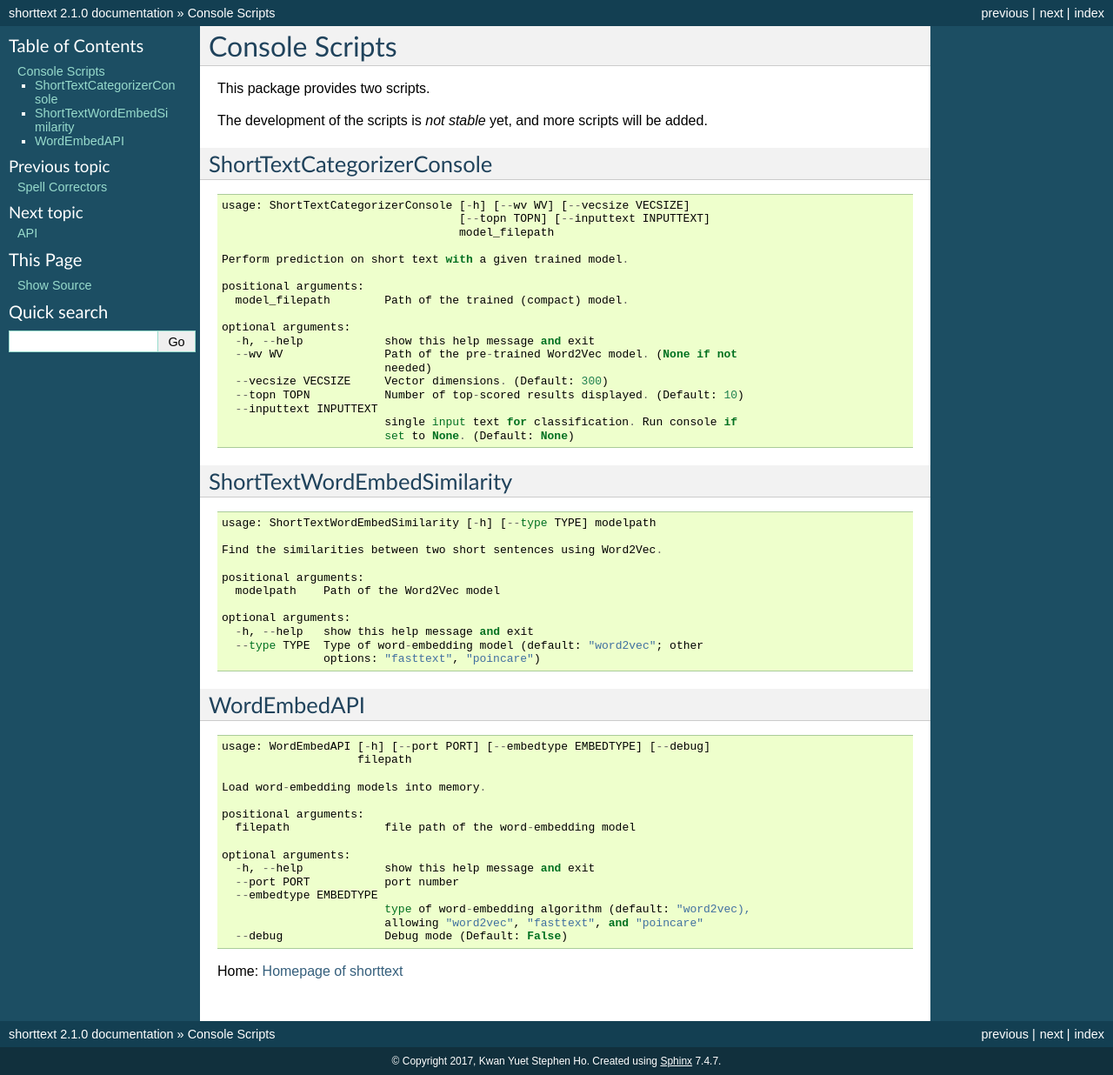
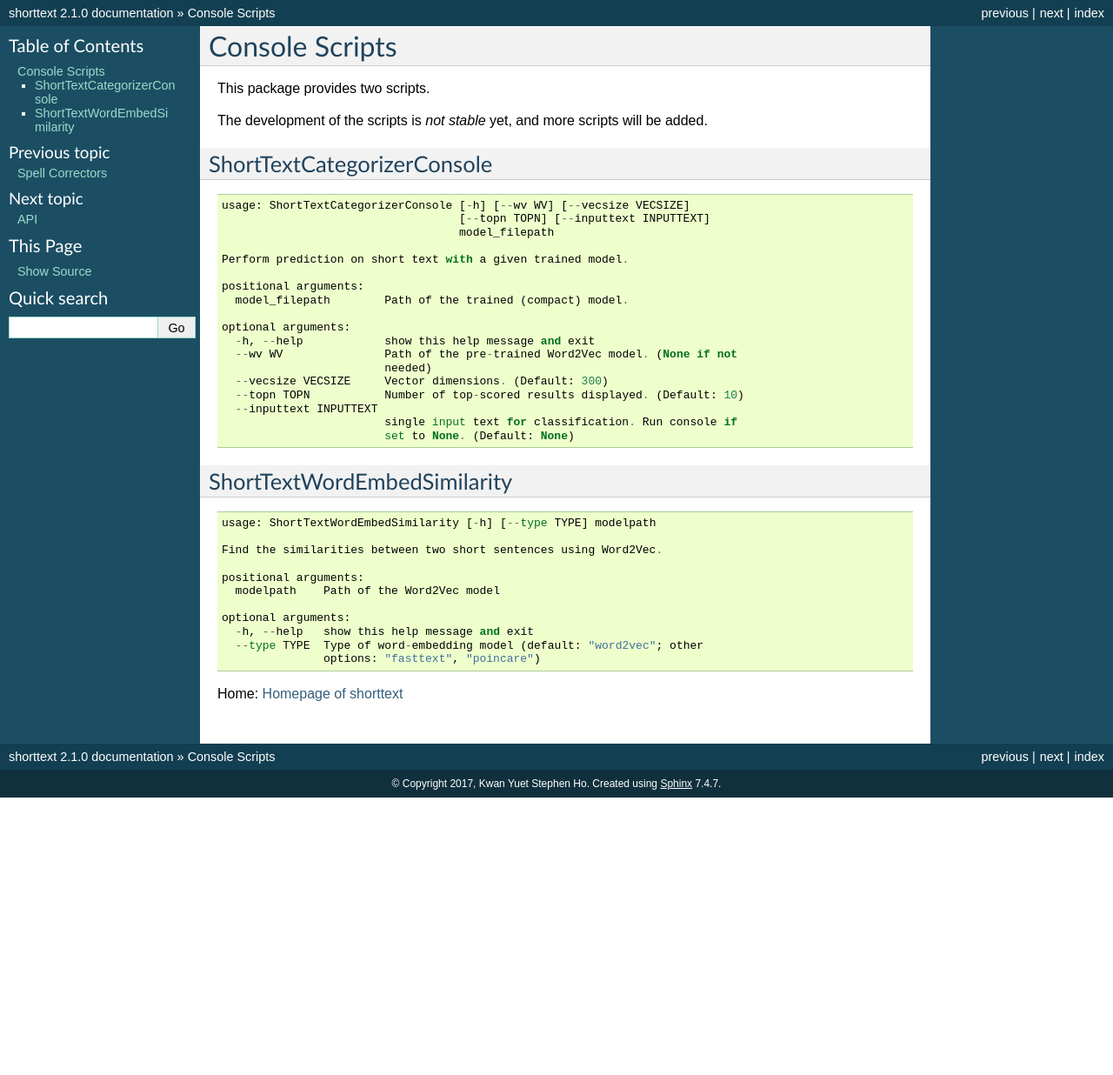
Before and after one commit to stephenhky/PyShortTextCategorization, a Sphinx documentation site: the page built from docs/scripts.rst, in a window 1280 px wide. Shown: the whole page at 87% size. Built offline with Sphinx 7.4.7, drawn with Linux system fonts in a browser that asks for light colours; after the commit the page ends 917 px from its top, so only the background shows below that.

Commit message:
additional documentation updates

```diff
--- a/docs/install.rst
+++ b/docs/install.rst
@@ -27,7 +27,7 @@
 -----------------
 
 The package keras_ (version >= 2.0.0) uses Tensorflow_ as the backend. Refer to
-:doc:`faq` for how to switch the backend. It is also desirable if the package Cython_ has been previously installed.
+:doc:`faq` for how to switch the backend.
 
 
 Possible Solutions for Installation Failures
--- a/docs/intro.rst
+++ b/docs/intro.rst
@@ -26,10 +26,6 @@
 - API for word-embedding algorithm for one-time loading; (see :doc:`tutorial_wordembedAPI`) and
 - Sentence encodings and similarities based on BERT (see :doc:`tutorial_wordembed` and :doc:`tutorial_metrics`).
 
-Before release 0.7.2, part of the package was implemented using C, and it is interfaced to
-Python using SWIG_ (Simplified Wrapper and Interface Generator). Since 1.0.0, these implementations
-were replaced with Cython_.
-
 Author: Kwan Yuet Stephen Ho (LinkedIn_, ResearchGate_, Twitter_)
 
 Home: :doc:`index`
--- a/docs/scripts.rst
+++ b/docs/scripts.rst
@@ -48,25 +48,4 @@
                    options: "fasttext", "poincare")
 
 
-WordEmbedAPI
-------------
-
-::
-
-    usage: WordEmbedAPI [-h] [--port PORT] [--embedtype EMBEDTYPE] [--debug]
-                        filepath
-
-    Load word-embedding models into memory.
-
-    positional arguments:
-      filepath              file path of the word-embedding model
-
-    optional arguments:
-      -h, --help            show this help message and exit
-      --port PORT           port number
-      --embedtype EMBEDTYPE
-                            type of word-embedding algorithm (default: "word2vec),
-                            allowing "word2vec", "fasttext", and "poincare"
-      --debug               Debug mode (Default: False)
-
 Home: :doc:`index`
--- a/docs/tutorial.rst
+++ b/docs/tutorial.rst
@@ -7,9 +7,6 @@
 Before using, type
 
 >>> import shorttext
-
-You will get the message that `Theano`, `Tensorflow` or `CNTK` backend is used for `keras`. Refer to `Keras Backend
-<https://keras.io/backend/>`_ for information about switching backends.
 
 .. toctree::
    :maxdepth: 2
```
Also changed, not shown: other parts of docs/install.rst (+0 -1 lines), other parts of docs/intro.rst (+0 -2 lines).
